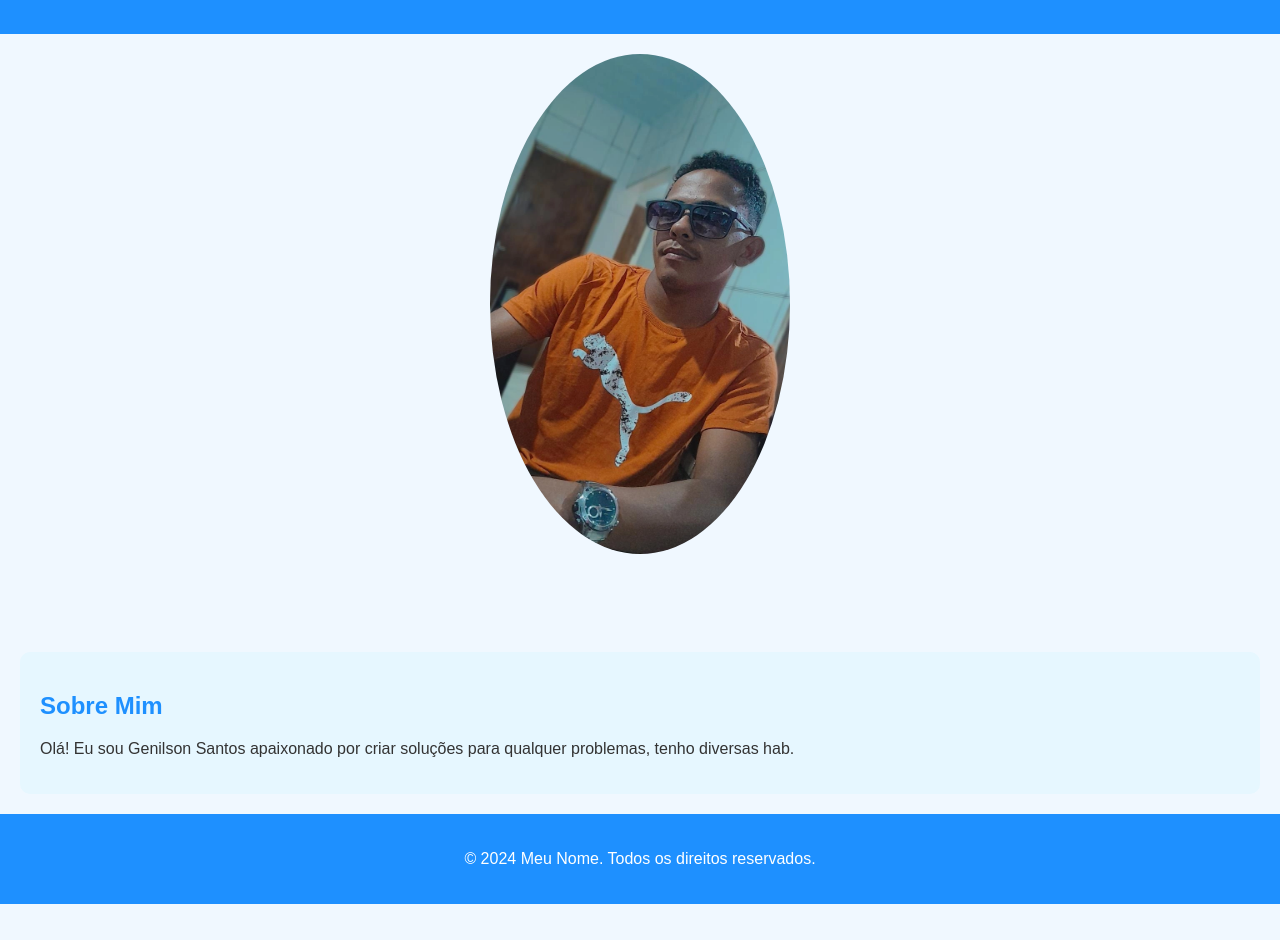
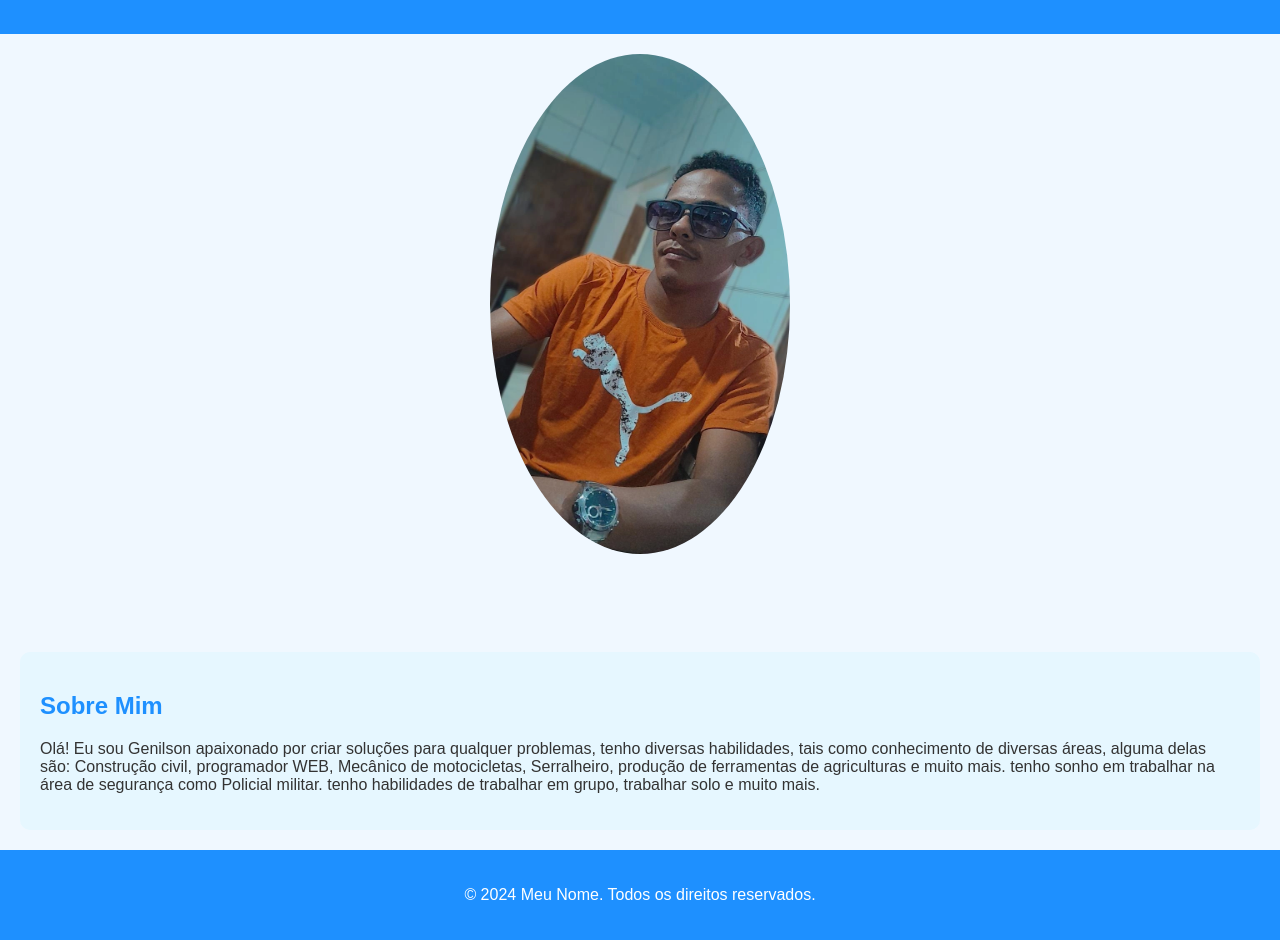
Before and after one commit to Genilson2024/meu-portfolios, a plain HTML site: page index.html in a window 1280 px wide. Shown: the part 105-1045 px from the top of the page. Before the commit the page ends 1009 px from the top, so only its background shows below. Drawn offline with Linux system fonts and the light colour scheme.

Commit message:
Update index.html

```diff
--- a/index.html
+++ b/index.html
@@ -24,7 +24,8 @@
 <br><br><br>
 <section id="sobre">
         <h2>Sobre Mim</h2>
-        <p>Olá! Eu sou Genilson Santos apaixonado por criar soluções para qualquer problemas, tenho diversas hab.</p>
+        <p>Olá! Eu sou Genilson apaixonado por criar soluções para qualquer problemas, tenho diversas habilidades, tais como conhecimento de diversas áreas, alguma delas são: Construção civil, programador WEB, Mecânico de motocicletas, Serralheiro, produção de ferramentas de agriculturas e muito mais.
+            tenho sonho em trabalhar na área de segurança como Policial militar. tenho habilidades de trabalhar em grupo, trabalhar solo e muito mais.</p>
     </section>
 
 
```
